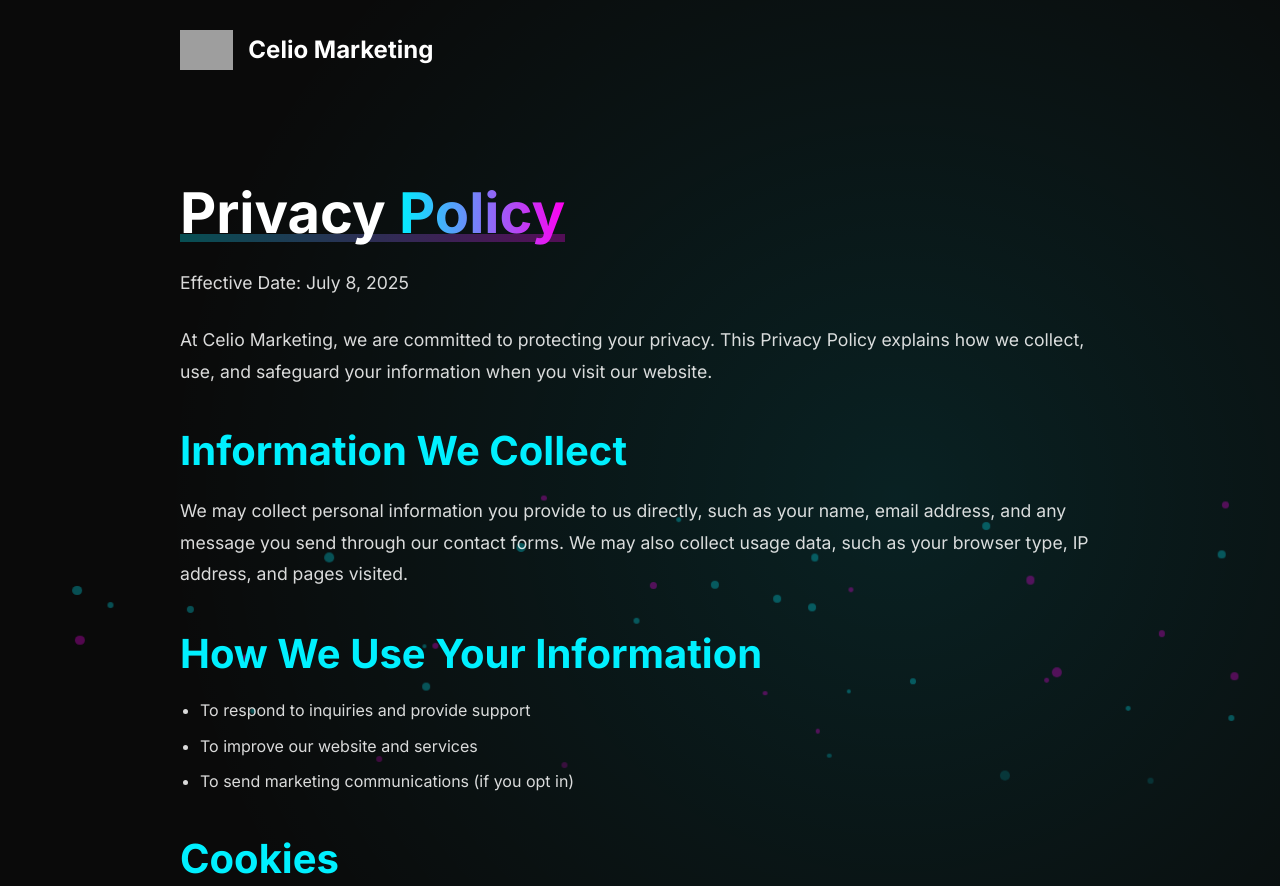
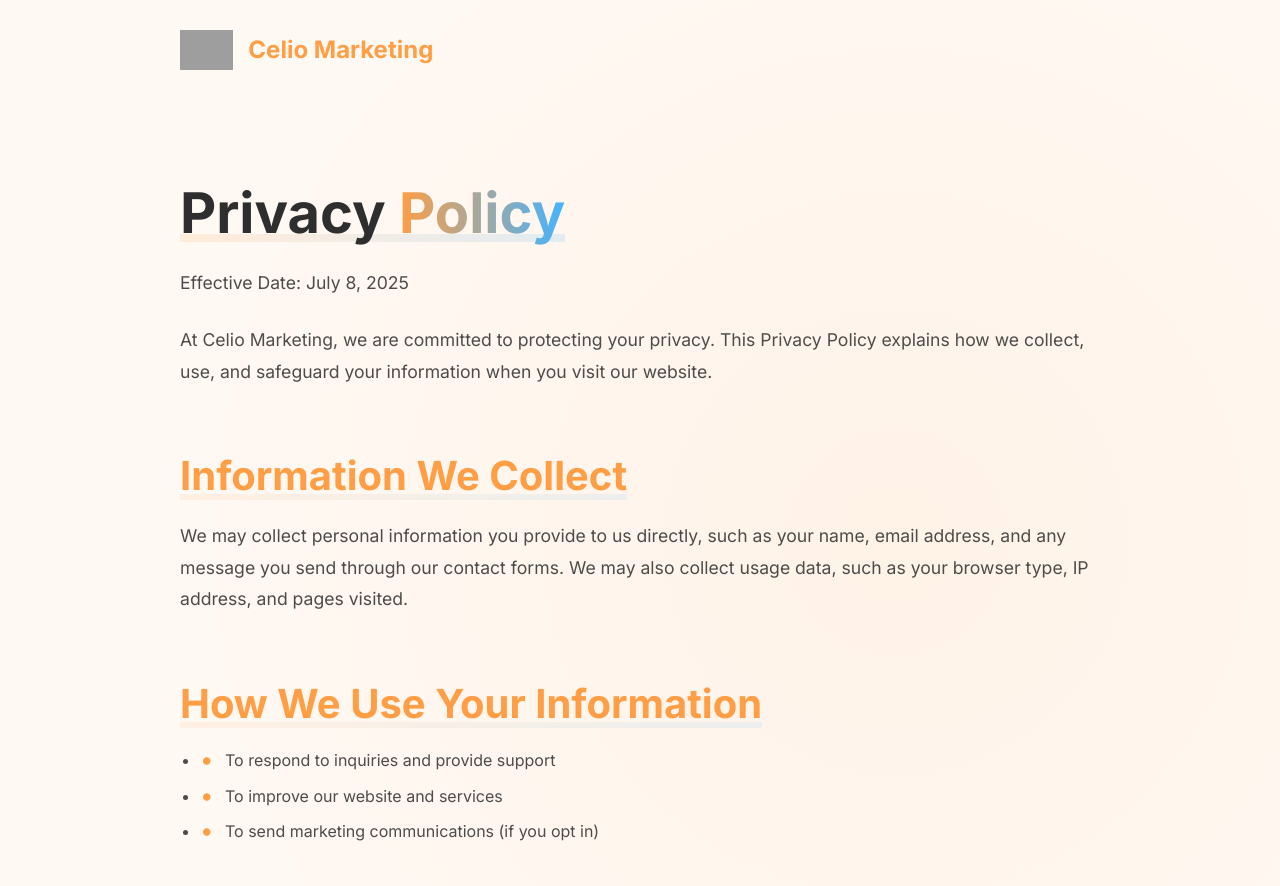
Before and after one commit to lolstar765/celiomarketing, a plain HTML site: page privacy.html in a window 1280 px wide. Shown: the top 886 px of the page. Drawn offline with Linux system fonts and the light colour scheme; grey boxes are pictures that could not be loaded.

Commit message:
Update privacy.html

```diff
--- a/privacy.html
+++ b/privacy.html
@@ -3,18 +3,18 @@
 <head>
   <meta charset="UTF-8" />
   <title>Privacy Policy | Celio Marketing</title>
-  <link rel="icon" type="image/png" href="https://i.ibb.co/Y4WY3Prh/logo-celio.png">
+  <link rel="icon" type="image/png" href="https://i.ibb.co/wZTgtsXj/logo-pet-celio-no-bg.png">
   <link rel="stylesheet" href="https://fonts.googleapis.com/css2?family=Inter:wght@300;400;500;600;700&display=swap">
   <link rel="stylesheet" href="https://cdnjs.cloudflare.com/ajax/libs/font-awesome/6.4.0/css/all.min.css">
   <style>
     :root {
-      --color-bg: #0A0A0A;
-      --color-bg-light: #0A0A0A;
-      --color-text: #FFFFFF;
-      --color-text-muted: rgba(255, 255, 255, 0.85);
-      --color-accent: #00F0FF;
-      --color-accent-alt: #FF00F0;
-      --color-border: rgba(255, 255, 255, 0.1);
+      --color-bg: #fff9f4;
+      --color-bg-light: #fffdfa;
+      --color-text: #2E2E2E;
+      --color-text-muted: rgba(46, 46, 46, 0.85);
+      --color-accent: #FF9E44;
+      --color-accent-alt: #44B3FF;
+      --color-border: rgba(44, 44, 44, 0.08);
       --section-padding: 120px 0;
     }
 
@@ -42,44 +42,6 @@
       z-index: 2;
     }
 
-    /* Particles Background */
-    .particles {
-      position: fixed;
-      top: 0;
-      left: 0;
-      width: 100%;
-      height: 100%;
-      z-index: 1;
-      pointer-events: none;
-      overflow: hidden;
-    }
-
-    .particle {
-      position: absolute;
-      background-color: var(--color-accent);
-      border-radius: 50%;
-      opacity: 0;
-      animation: float 15s infinite linear;
-      bottom: -100px;
-    }
-
-    @keyframes float {
-      0% {
-        transform: translateY(0) translateX(0);
-        opacity: 0;
-      }
-      10% {
-        opacity: 0.3;
-      }
-      90% {
-        opacity: 0.3;
-      }
-      100% {
-        transform: translateY(-100vh) translateX(100px);
-        opacity: 0;
-      }
-    }
-
     /* Header */
     header {
       position: fixed;
@@ -93,10 +55,10 @@
     }
 
     header.scrolled {
-      background-color: rgba(10, 10, 10, 0.95);
+      background-color: rgba(255, 249, 244, 0.94);
       backdrop-filter: blur(10px);
       padding: 20px 0;
-      box-shadow: 0 5px 20px rgba(0, 0, 0, 0.3);
+      box-shadow: 0 5px 20px rgba(255, 158, 68, 0.07);
     }
 
     .header-container {
@@ -119,7 +81,7 @@
     .logo-text {
       font-weight: 700;
       font-size: 1.5rem;
-      color: var(--color-text);
+      color: var(--color-accent);
     }
 
     /* Main Content */
@@ -135,7 +97,7 @@
       left: 0;
       width: 100%;
       height: 100%;
-      background: radial-gradient(circle at 70% 30%, rgba(0, 240, 255, 0.1) 0%, transparent 50%);
+      background: radial-gradient(circle at 70% 30%, rgba(255, 158, 68, 0.07) 0%, transparent 50%);
       z-index: -1;
     }
 
@@ -159,7 +121,7 @@
       width: 100%;
       height: 8px;
       background: linear-gradient(90deg, var(--color-accent), var(--color-accent-alt));
-      opacity: 0.3;
+      opacity: 0.15;
       z-index: -1;
     }
 
@@ -167,6 +129,20 @@
       font-size: clamp(1.8rem, 4vw, 2.5rem);
       margin: 40px 0 20px;
       color: var(--color-accent);
+      position: relative;
+      display: inline-block;
+    }
+
+    h2::after {
+      content: '';
+      position: absolute;
+      bottom: 0;
+      left: 0;
+      width: 100%;
+      height: 6px;
+      background: linear-gradient(90deg, var(--color-accent), var(--color-accent-alt));
+      opacity: 0.1;
+      z-index: -1;
     }
 
     p {
@@ -184,6 +160,17 @@
     li {
       margin-bottom: 10px;
       color: var(--color-text-muted);
+      position: relative;
+      padding-left: 25px;
+    }
+
+    li::before {
+      content: '•';
+      color: var(--color-accent);
+      position: absolute;
+      left: 0;
+      font-size: 1.5rem;
+      line-height: 1;
     }
 
     .gradient-text {
@@ -195,7 +182,7 @@
 
     /* Footer */
     footer {
-      background-color: var(--color-bg);
+      background-color: var(--color-bg-light);
       padding: 60px 0 30px;
       position: relative;
     }
@@ -207,7 +194,7 @@
       left: 0;
       width: 100%;
       height: 100%;
-      background: radial-gradient(circle at 50% 0%, rgba(0, 240, 255, 0.1) 0%, transparent 50%);
+      background: radial-gradient(circle at 50% 0%, rgba(255, 158, 68, 0.06) 0%, transparent 50%);
       z-index: 1;
       pointer-events: none;
     }
@@ -235,7 +222,7 @@
     .footer-logo-text {
       font-weight: 700;
       font-size: 1.5rem;
-      color: var(--color-text);
+      color: var(--color-accent);
     }
 
     .footer-about {
@@ -250,6 +237,7 @@
       border-top: 1px solid var(--color-border);
       position: relative;
       z-index: 2;
+      width: 100%;
     }
 
     .footer-policies {
@@ -278,14 +266,11 @@
   </style>
 </head>
 <body>
-  <!-- Particles Background -->
-  <div class="particles" id="particles-privacy"></div>
-
   <!-- Header -->
   <header id="header">
     <div class="header-container container">
       <a href="./" class="logo">
-        <img src="https://i.ibb.co/Y4WY3Prh/logo-celio.png" alt="Celio Marketing Logo" class="logo-img">
+        <img src="https://i.ibb.co/wZTgtsXj/logo-pet-celio-no-bg.png" alt="Celio Marketing Logo" class="logo-img">
         <span class="logo-text">Celio Marketing</span>
       </a>
     </div>
@@ -331,10 +316,10 @@
       <div class="footer-container">
         <div class="footer-about">
           <div class="footer-logo">
-            <img src="https://i.ibb.co/Y4WY3Prh/logo-celio.png" alt="Celio Marketing Logo" class="footer-logo-img">
+            <img src="https://i.ibb.co/wZTgtsXj/logo-pet-celio-no-bg.png" alt="Celio Marketing Logo" class="footer-logo-img">
             <span class="footer-logo-text">Celio Marketing</span>
           </div>
-          <p>Specialized social media marketing for real estate agents to generate high-quality leads and build trust online.</p>
+          <p>Specialized social media marketing for pet service businesses to generate high-quality leads and build trust online.</p>
         </div>
       </div>
       <div class="footer-bottom">
@@ -358,46 +343,6 @@
         header.classList.remove('scrolled');
       }
     });
-
-    // Particles Background
-    function createParticles() {
-      const container = document.getElementById('particles-privacy');
-      const count = 40;
-
-      // Clear any existing particles
-      container.innerHTML = '';
-
-      for (let i = 0; i < count; i++) {
-        const particle = document.createElement('div');
-        particle.classList.add('particle');
-
-        // Random properties
-        const size = Math.random() * 6 + 4;
-        const left = Math.random() * 100;
-        const duration = Math.random() * 10 + 10;
-        const delay = Math.random() * 5;
-        const opacity = Math.random() * 0.4 + 0.2;
-        const color = Math.random() > 0.5 ? 'var(--color-accent)' : 'var(--color-accent-alt)';
-
-        // Apply styles
-        particle.style.width = `${size}px`;
-        particle.style.height = `${size}px`;
-        particle.style.left = `${left}%`;
-        particle.style.bottom = '-20px';
-        particle.style.animationDuration = `${duration}s`;
-        particle.style.animationDelay = `${delay}s`;
-        particle.style.opacity = opacity;
-        particle.style.backgroundColor = color;
-
-        container.appendChild(particle);
-      }
-    }
-
-    // Initialize particles when page loads
-    window.addEventListener('load', createParticles);
-
-    // Recreate particles on resize to avoid gaps
-    window.addEventListener('resize', createParticles);
   </script>
 </body>
 </html>
```
